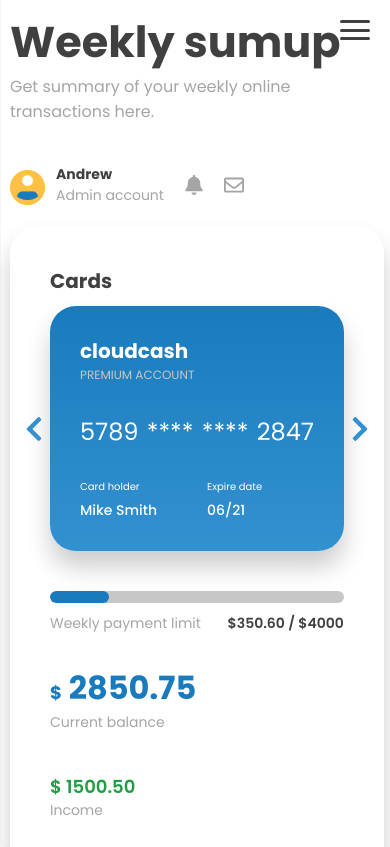
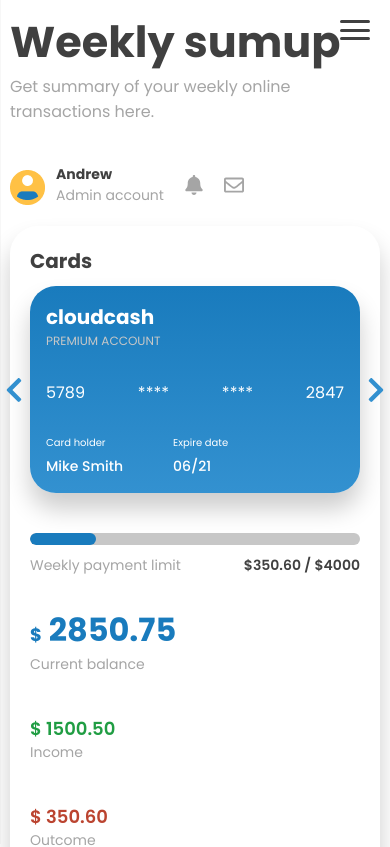
Before and after one commit to Scholak/financial-dashboard, a React (Vite) app: page / in a window 390 px wide. Shown: the top 847 px of the page. Built offline with nearby package versions, Linux system fonts and the light colour scheme.

Commit message:
overflow in  mobile view issues fixed

```diff
--- a/src/styles/style.scss
+++ b/src/styles/style.scss
@@ -454,10 +454,26 @@
     }
   }
 }
+
+@media screen and (max-width: 400px) {
+  .cards-section {
+    padding: 20px;
+
+    .content .card {
+      padding: 16px !important;
+
+      .card-number {
+        font-size: 16px !important;
+      }
+    }
+  }
+}
 // Cards Section Styles End
 
 // Transaction History Section Start
 .transaction-history-section {
+  overflow-x: auto;
+
   .table {
     width: 100%;
     border-collapse: collapse;
@@ -672,6 +688,7 @@
 .new-transaction-section {
   .users {
     display: flex;
+    flex-wrap: wrap;
     align-items: center;
     gap: 20px;
 
```
